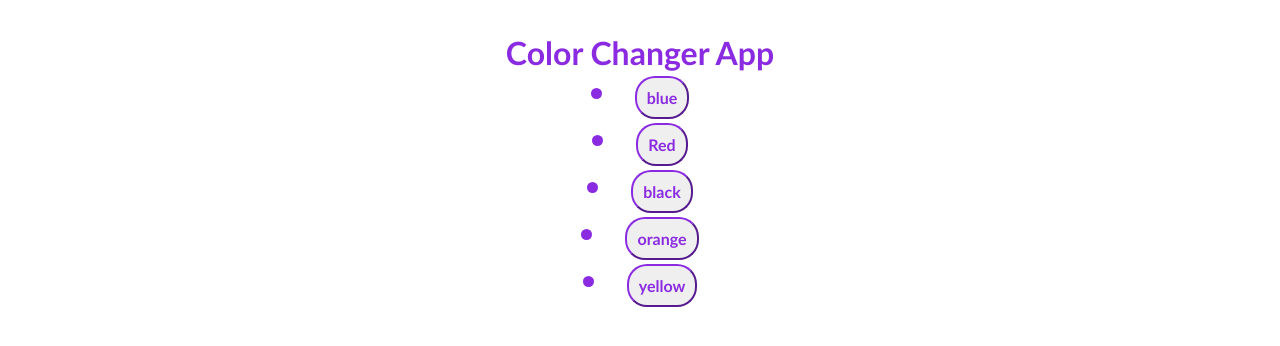
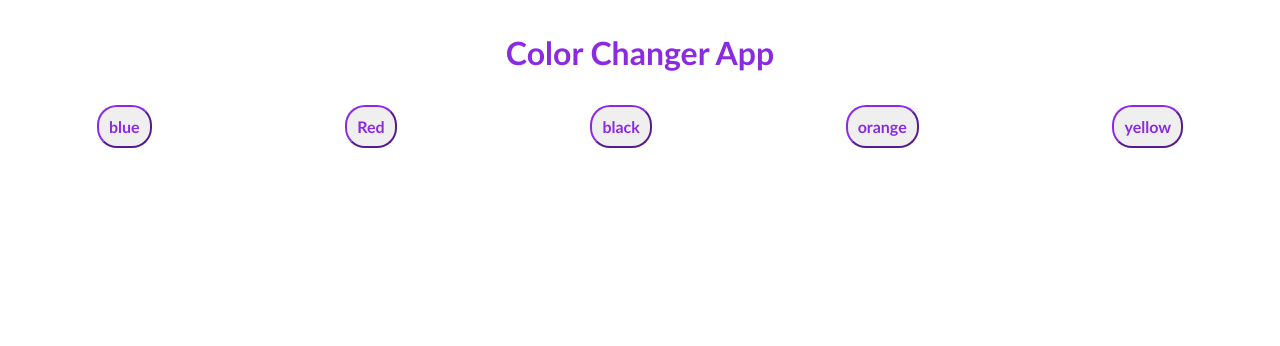
Before and after one commit to AsadUllahBuild/color-changer-app, a plain HTML site: page index.html in a window 1280 px wide. Drawn offline with Linux system fonts and the light colour scheme.

Commit message:
color-changer-app

```diff
--- a/app.js
+++ b/app.js
@@ -1,12 +1,13 @@
 const display = document.getElementById('main');
 const color = ["blue", "Red", "black", "orange", "yellow"];
 const body = document.querySelector('body');
+const data = document.getElementById("colors")
 
-display.innerHTML += `<li> <button onClick="blue()" class="blue">${color.slice(0, 1)}</button> </li>`;
-display.innerHTML += `<li> <button onClick="red()" class="red">${color.slice(1, 2)}</button> </li>`;
-display.innerHTML += `<li> <button onClick="black()" class="black">${color.slice(2, 3)}</button> </li>`;
-display.innerHTML += `<li> <button onClick="orange()" class="orange">${color.slice(3, 4)}</button> </li>`;
-display.innerHTML += `<li> <button onClick="yellow()" class="yellow">${color.slice(4, 5)}</button> </li>`;
+data.innerHTML += `<li> <button onClick="blue()" class="blue">${color.slice(0, 1)}</button> </li>`;
+data.innerHTML += `<li> <button onClick="red()" class="red">${color.slice(1, 2)}</button> </li>`;
+data.innerHTML += `<li> <button onClick="black()" class="black">${color.slice(2, 3)}</button> </li>`;
+data.innerHTML += `<li> <button onClick="orange()" class="orange">${color.slice(3, 4)}</button> </li>`;
+data.innerHTML += `<li> <button onClick="yellow()" class="yellow">${color.slice(4, 5)}</button> </li>`;
 
 
 function blue(){
--- a/index.html
+++ b/index.html
@@ -11,7 +11,7 @@
     <div>
         <h1 id="main">Color Changer App</h1>
         <div id="color">
-            <ul>
+            <ul id="colors">
 
             </ul>
         </div>
--- a/style.css
+++ b/style.css
@@ -11,20 +11,20 @@
     color: blueviolet;
 }
 
-#color{
+/* #colors{
     display: flex;
     flex-wrap: wrap;
     justify-content: space-evenly;
     list-style-type: none;
-}
+} */
 
-/* ul{
+ul{
     display: flex;
     flex-wrap: wrap;
     align-items: center;
     justify-content: space-around;
     list-style-type: none;
-} */
+}
 
 button{
     padding: 10px;
```
